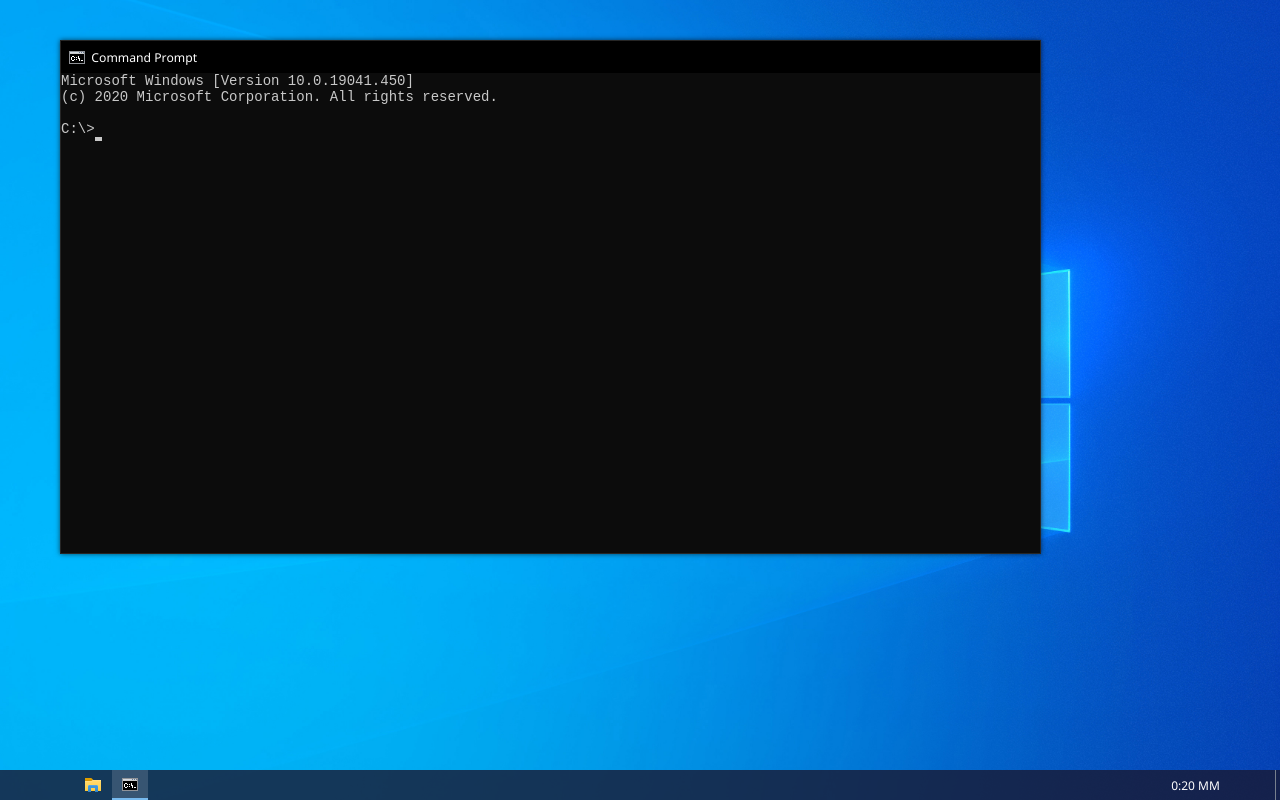
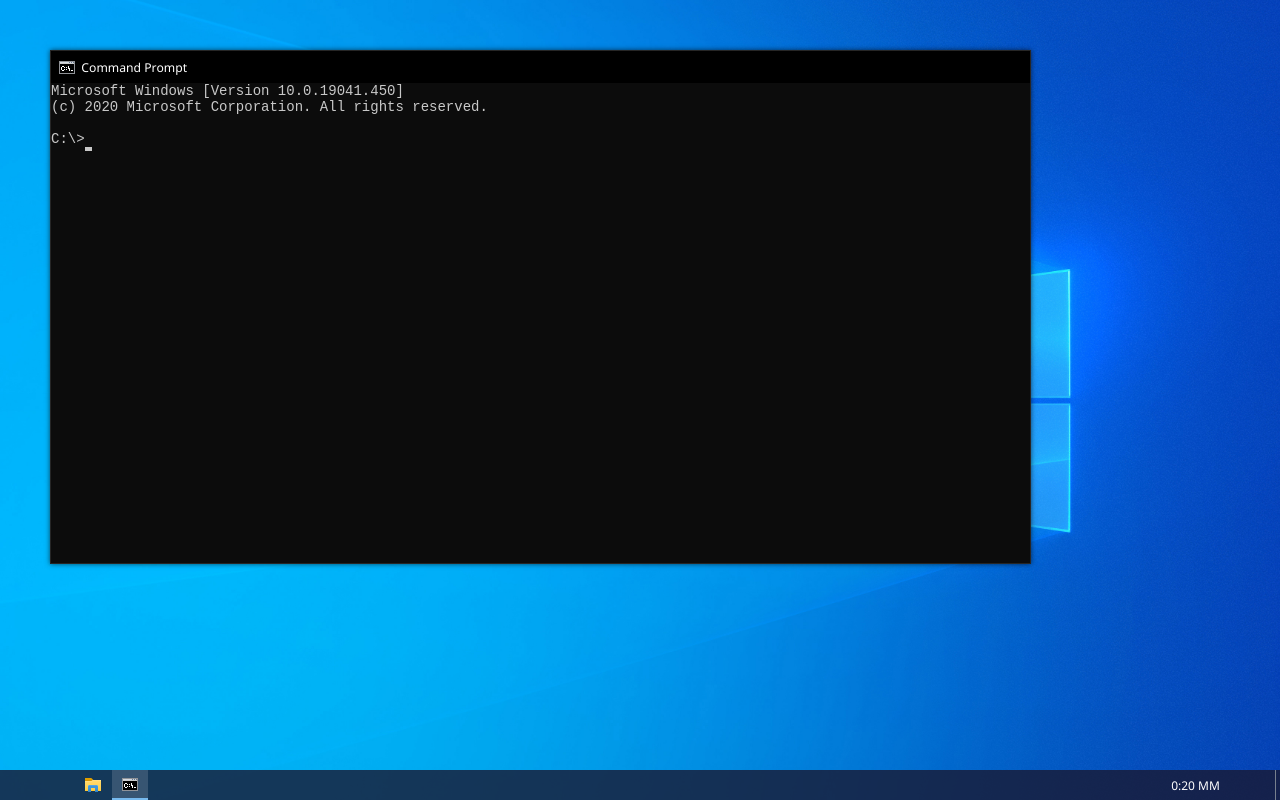
Before and after one commit to CatboyCoding/Windows-10-HTML, a plain HTML site: page index.html in a window 1280 px wide. Drawn offline with nearby package versions, Linux system fonts and the light colour scheme.

Commit message:
fix some stuff

```diff
--- a/index.html
+++ b/index.html
@@ -12,13 +12,13 @@
         <link rel="preload" href="img/explorer.png" as="image">
         <script>
         $(function() {
-          $(".window").draggable({ handle:'#dragger' });
+          $(".window").draggable({ handle:'#dragger', scroll: false });
         });
         </script>
     </head>
     <body>
         <div id="loading" style="z-index: 100;position: absolute;top: 0;left: 0;width: 100vw;height: 100vh;background: black;"></div>
-        <div class="window">
+        <div class="window" style="position: absolute;top:50px;left:50px;">
             <div class="titlebar">
                 <div class="title" id="dragger">
                     <img src="img/cmd.png" alt="">&nbsp;&nbsp;Command Prompt
--- a/style.css
+++ b/style.css
@@ -1,10 +1,10 @@
-@import url(https://pro.fontawesome.com/releases/v5.13.1/css/all.css);
-
 body {
     margin: 0;
-    padding-left: 60px;
-    padding-top: 40px;
-    height: calc(100vh - 80px);
+    height: 100vh;
+
+    overflow: hidden;
+    overflow-anchor: none;
+    overscroll-behavior: none;
 
     background: url(img/bg.jpg) no-repeat center center fixed;
     background-size: cover;
@@ -13,6 +13,9 @@ body {
 }
 
 .window {
+    z-index: 1;
+    overflow-anchor: none;
+
     width: 979px;
     height: 512px;
     background: black;
```
